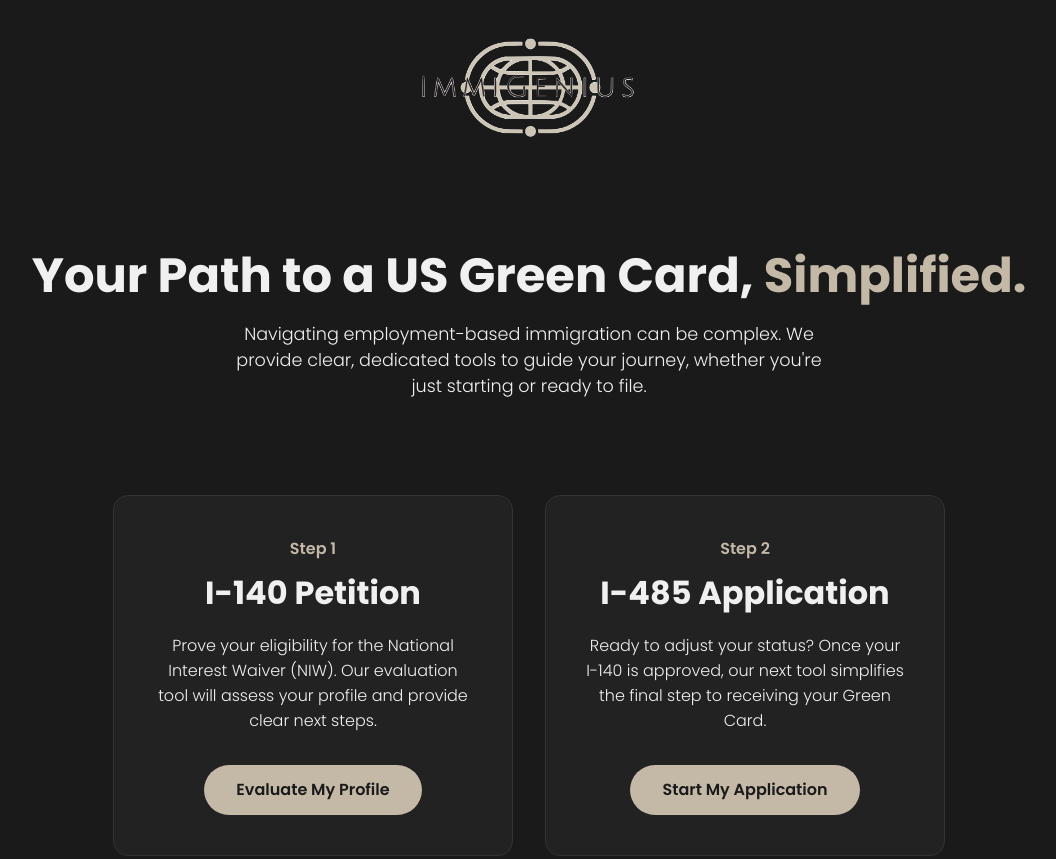
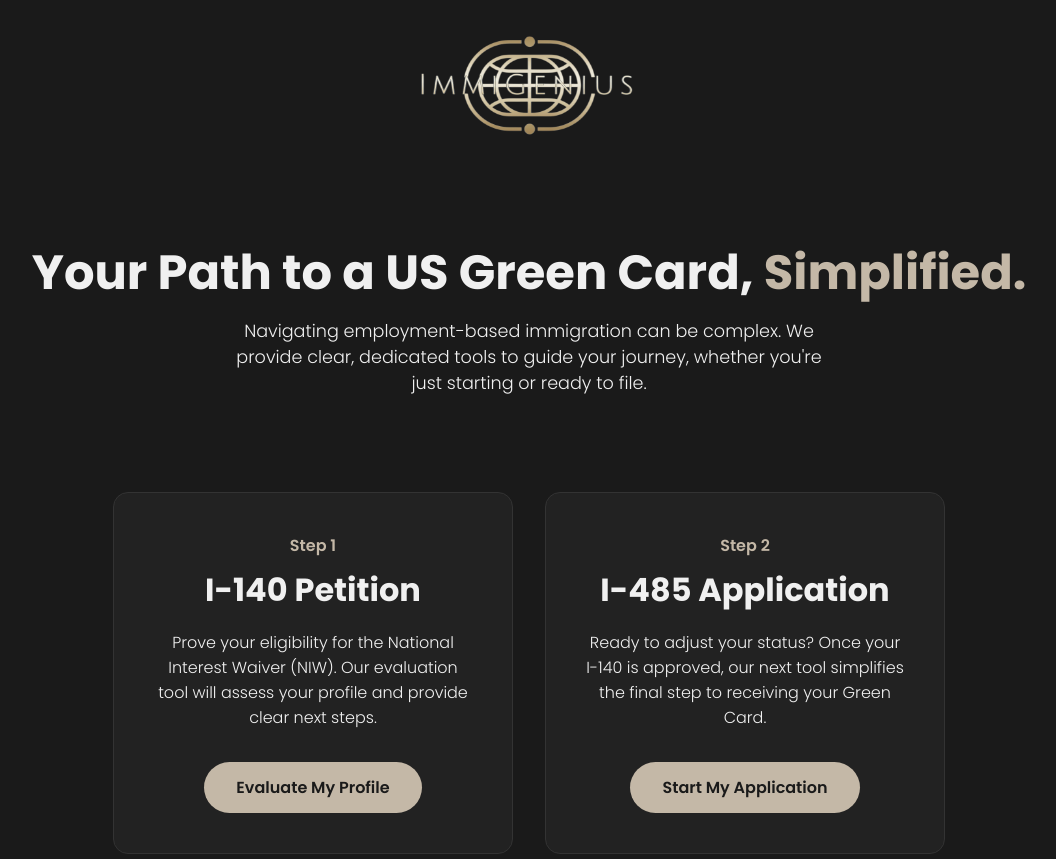
Before and after one commit to FLY-AI-Solutions/immigenius-landing, a plain HTML site: page index.html in a window 1280 px wide. Shown: the top 859 px of the page, without its empty margins (111-1167 px from the left). Drawn offline with Linux system fonts and the light colour scheme.

Commit message:
Update index.html

```diff
--- a/index.html
+++ b/index.html
@@ -242,7 +242,7 @@
     <header class="header">
         <div class="container">
             <!-- ImmiGenius Logo -->
-            <img src="immigenius-logo.png" alt="ImmiGenius Logo" class="logo">
+            <img src="immigenius-logo-forDark.png" alt="ImmiGenius Logo" class="logo">
         </div>
     </header>
 
```
